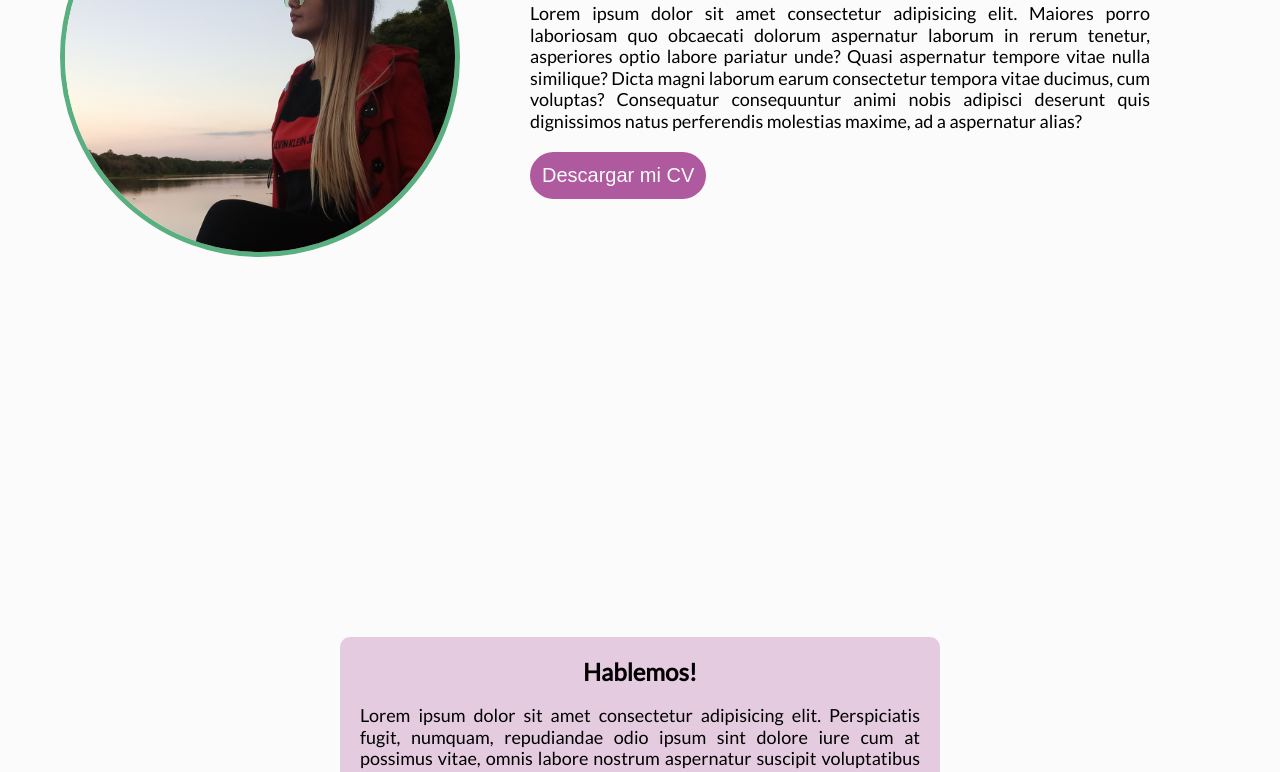
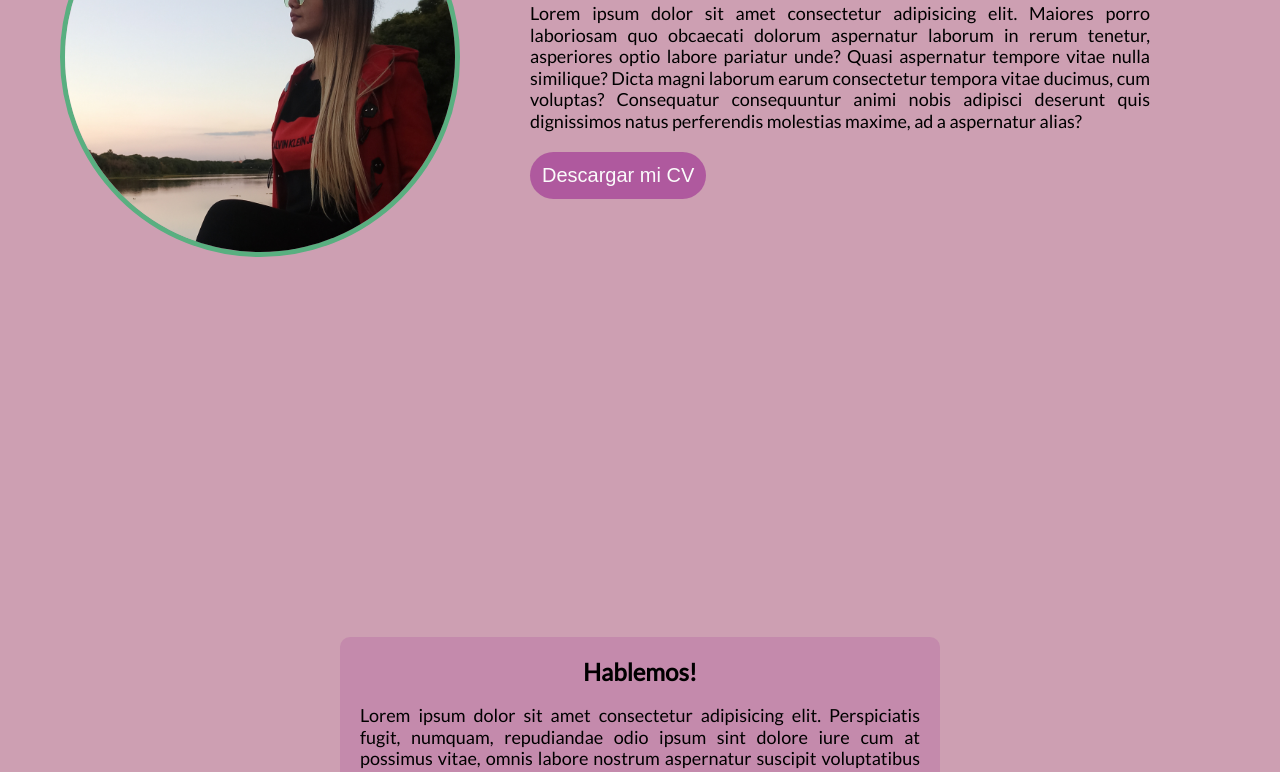
Before and after one commit to MVetencourt/codigolatam-tp2, a plain HTML site: page index.html in a window 1280 px wide. Shown: the part 263-1035 px from the top of the page. Drawn offline with Linux system fonts and the light colour scheme.

Commit message:
primera version

```diff
--- a/main.css
+++ b/main.css
@@ -29,7 +29,7 @@ main {
 
 body {
     font-family: 'Lato', sans-serif;
-    background-color: #fbfbfb;
+    background-color: #CD9FB2;
 }
 
 .logo {
```
